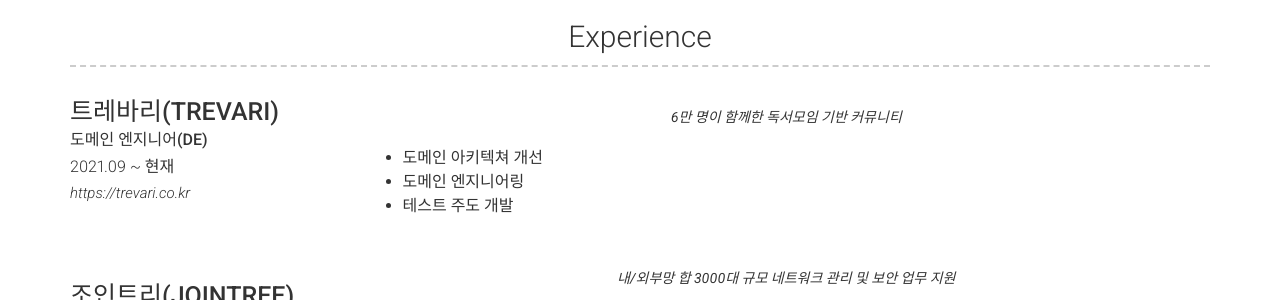
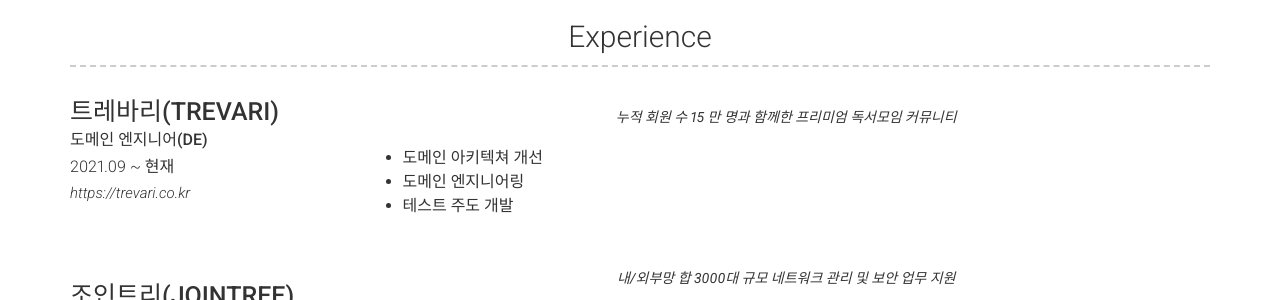
Before and after one commit to currenjin/resume, a Jekyll site: the page built from index.md, in a window 1280 px wide and 900 px high, scrolled down 436 px. Shown: the part 151-451 px from the top of the window. Built offline with Jekyll 4.4.1, drawn with Linux system fonts in a browser that asks for light colours; nearby versions of some CDN libraries.

Commit message:
update: trevari quote

```diff
--- a/_config.yml
+++ b/_config.yml
@@ -67,7 +67,7 @@ content:
         caption: 2021.09 ~ 현재
         link: https://trevari.co.kr
         quote: >
-          6만 명이 함께한 독서모임 기반 커뮤니티
+          누적 회원 수 15 만 명과 함께한 프리미엄 독서모임 커뮤니티
         description: |
           - 도메인 아키텍쳐 개선
           - 도메인 엔지니어링
```
